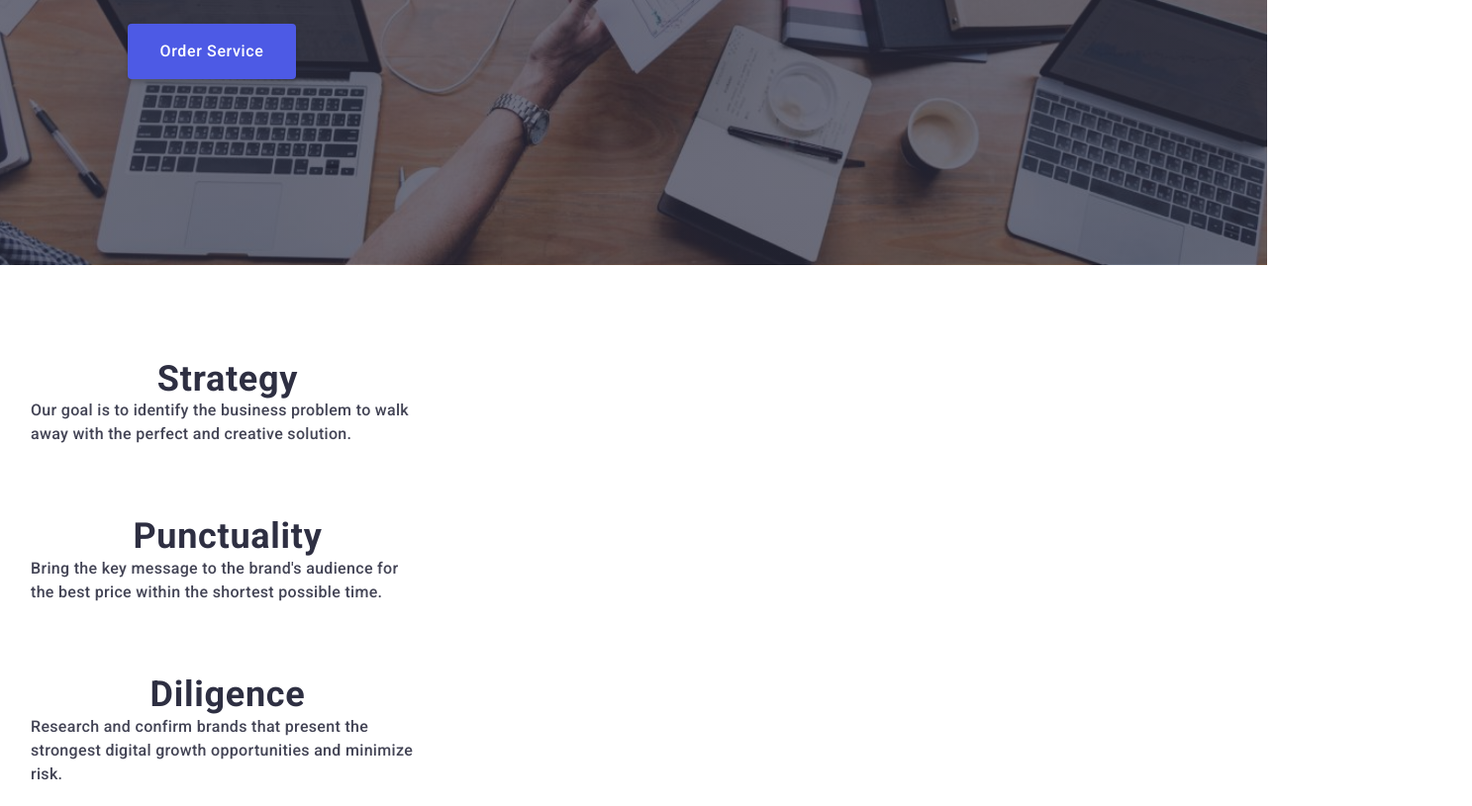
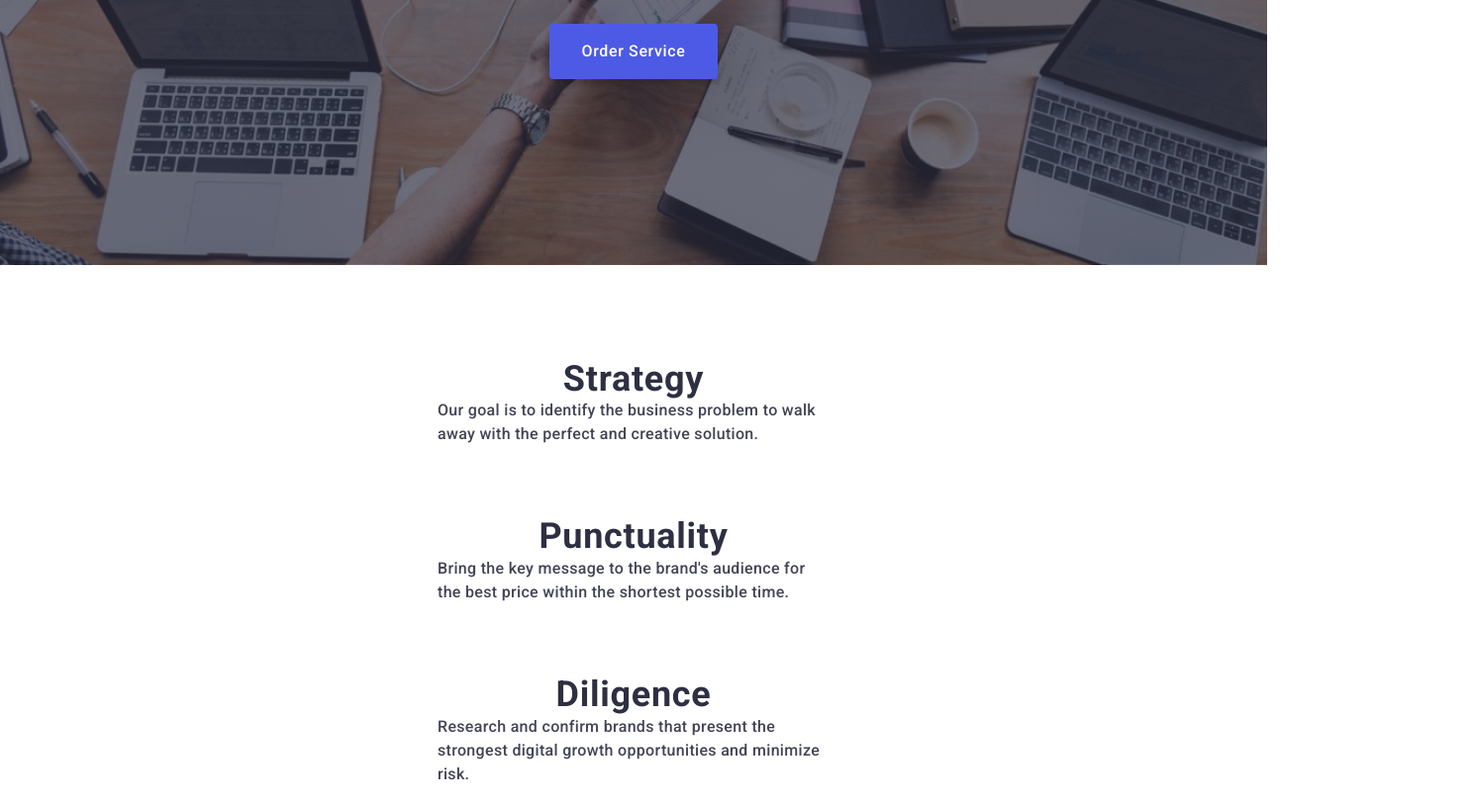
Before and after one commit to anastasiia1polivesa/goit-markup-hw-06, a plain HTML site: page index.html in a window 1280 px wide. Shown: the part 555-1370 px from the top of the page at 99% size, 1487 px wide, since content can reach past the window. Drawn offline with nearby package versions, Linux system fonts and the light colour scheme.

Commit message:
updated768

```diff
--- a/css/styles.css
+++ b/css/styles.css
@@ -31,11 +31,12 @@ img {
   display: block;
 }
 .container {
-  width: 100%;
-  min-width: 320px;
   max-width: 428px;
+  padding-left: 16px;
+  padding-right: 16px;
+  margin-left: auto;
+  margin-right: auto;
   /* max-width: 1158px; */
-  padding: 0 15px;
   /* margin: 0 auto; */
 }
 
@@ -423,8 +424,9 @@ link {
 .customer {
   display: flex;
   flex-wrap: wrap;
-   column-gap: 16px;
+  column-gap: 16px;
   row-gap: 72px;
+  justify-content: center;
   /* gap: 24px; */
 }
 .customer-item {
```
